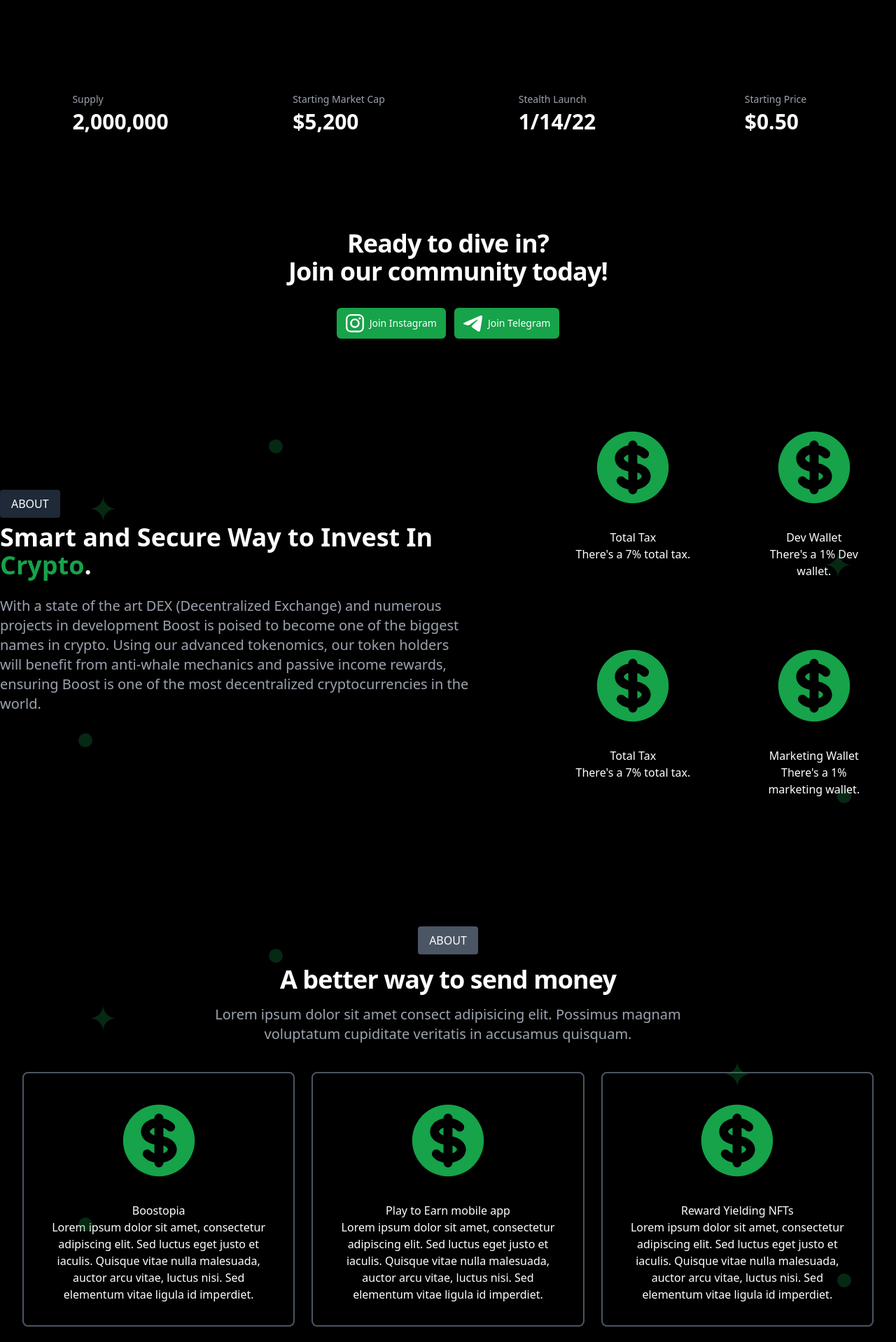
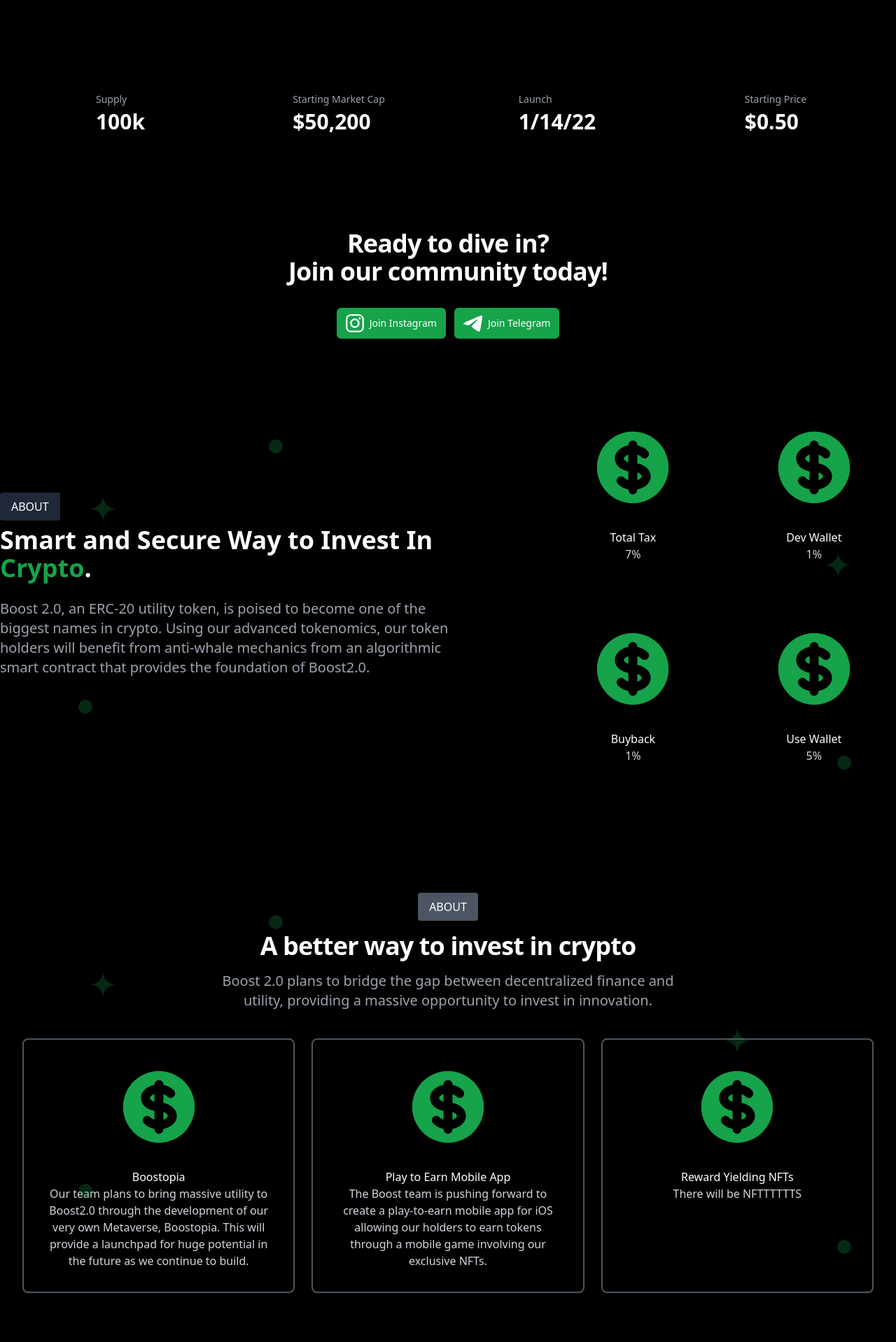
Before and after one commit to Elevate-Software/boost-site, a Next.js app: page / in a window 1280 px wide. Shown: the part 680-2598 px from the top of the page at 70% size. Built offline with nearby package versions, Linux system fonts and the light colour scheme.

Commit message:
added grammar

```diff
--- a/components/sections/about.tsx
+++ b/components/sections/about.tsx
@@ -31,7 +31,8 @@ export const AboutSection = () => (
                   className="btn-style-2 inline-flex items-center justify-center bg-gray-800 text-white text-sm lg:text-base font-medium rounded transition-all duration-500 px-4 py-2 mb-2">ABOUT</span>
                     <h2 className="text-3xl lg:text-4xl 2xl:text-6xl leading-tight font-bold text-white">Smart and Secure Way to Invest In <span className="text-green-600">Crypto</span>.</h2>
                     <p className="text-lg md:text-xl leading-tight font-medium text-gray-400 my-6 2xl:my-12">
-                        With a state of the art DEX (Decentralized Exchange) and numerous projects in development Boost is poised to become one of the biggest names in crypto. Using our advanced tokenomics, our token holders will benefit from anti-whale mechanics and passive income rewards, ensuring Boost is one of the most decentralized cryptocurrencies in the world.
+                        {/* With a state of the art DEX (Decentralized Exchange) and numerous projects in development Boost is poised to become one of the biggest names in crypto. Using our advanced tokenomics, our token holders will benefit from anti-whale mechanics and passive income rewards, ensuring Boost is one of the most decentralized cryptocurrencies in the world. */}
+                        Boost 2.0, an ERC-20 utility token, is poised to become one of the biggest names in crypto. Using our advanced tokenomics, our token holders will benefit from anti-whale mechanics from an algorithmic smart contract that provides the foundation of Boost2.0.
                     </p>
                 </div>
                 <div className="lg:col-span-2 aos-init aos-animate" data-aos="fade-up">
@@ -45,7 +46,7 @@ export const AboutSection = () => (
                                 <div className="flex-1 flex flex-col p-8">
                                     <CurrencyDollarIcon className="w-32 h-32 flex-shrink-0 mx-auto rounded-full text-green-600" />
                                     <h3 className="mt-6 text-white font-medium">Total Tax</h3>
-                                    <p className="text-white">There's a 7% total tax.</p>
+                                    <p className="text-gray-300">7%</p>
                                 </div>
                             </li>
                         <li
@@ -54,7 +55,7 @@ export const AboutSection = () => (
                             <div className="flex-1 flex flex-col p-8">
                                 <CurrencyDollarIcon className="w-32 h-32 flex-shrink-0 mx-auto rounded-full text-green-600" />
                                 <h3 className="mt-6 text-white font-medium">Dev Wallet</h3>
-                                <p className="text-white">There's a 1% Dev wallet.</p>
+                                <p className="text-gray-300">1%</p>
                             </div>
                         </li>
                         <li
@@ -62,8 +63,8 @@ export const AboutSection = () => (
                         >
                             <div className="flex-1 flex flex-col p-8">
                                 <CurrencyDollarIcon className="w-32 h-32 flex-shrink-0 mx-auto rounded-full text-green-600" />
-                                <h3 className="mt-6 text-white font-medium">Total Tax</h3>
-                                <p className="text-white">There's a 7% total tax.</p>
+                                <h3 className="mt-6 text-white font-medium">Buyback</h3>
+                                <p className="text-gray-300">1%</p>
                             </div>
                         </li>
                         <li
@@ -71,8 +72,8 @@ export const AboutSection = () => (
                         >
                             <div className="flex-1 flex flex-col p-8">
                                 <CurrencyDollarIcon className="w-32 h-32 flex-shrink-0 mx-auto rounded-full text-green-600" />
-                                <h3 className="mt-6 text-white font-medium">Marketing Wallet</h3>
-                                <p className="text-white">There's a 1% marketing wallet.</p>
+                                <h3 className="mt-6 text-white font-medium">Use Wallet</h3>
+                                <p className="text-gray-300">5%</p>
                             </div>
                         </li>
                     </ul>
--- a/components/sections/goals.tsx
+++ b/components/sections/goals.tsx
@@ -58,11 +58,10 @@ export const GoalsSection = () => (
                     <h2
                         className="btn-style-2 inline-flex items-center justify-center bg-gray-600 text-white text-sm lg:text-base font-medium rounded transition-all duration-500 px-4 py-2 mb-2">ABOUT</h2>
                     <p className="mt-2 text-3xl leading-8 font-extrabold tracking-tight text-white sm:text-4xl">
-                        A better way to send money
+                        A better way to invest in crypto
                     </p>
                     <p className="mt-4 max-w-2xl text-xl text-gray-400 lg:mx-auto">
-                        Lorem ipsum dolor sit amet consect adipisicing elit. Possimus magnam voluptatum cupiditate veritatis in
-                        accusamus quisquam.
+                        Boost 2.0 plans to bridge the gap between decentralized finance and utility, providing a massive opportunity to invest in innovation.
                     </p>
                 </div>
 
@@ -75,7 +74,7 @@ export const GoalsSection = () => (
                             <div className="flex-1 flex flex-col p-8">
                                 <CurrencyDollarIcon className="w-32 h-32 flex-shrink-0 mx-auto rounded-full text-green-600" />
                                 <h3 className="mt-6 text-white font-medium">Boostopia</h3>
-                                <p className="text-white">Lorem ipsum dolor sit amet, consectetur adipiscing elit. Sed luctus eget justo et iaculis. Quisque vitae nulla malesuada, auctor arcu vitae, luctus nisi. Sed elementum vitae ligula id imperdiet.</p>
+                                <p className="text-gray-300">Our team plans to bring massive utility to Boost2.0 through the development of our very own Metaverse, Boostopia. This will provide a launchpad for huge potential in the future as we continue to build.</p>
                             </div>
                         </li>
                         <li
@@ -83,8 +82,8 @@ export const GoalsSection = () => (
                         >
                             <div className="flex-1 flex flex-col p-8">
                                 <CurrencyDollarIcon className="w-32 h-32 flex-shrink-0 mx-auto rounded-full text-green-600" />
-                                <h3 className="mt-6 text-white font-medium">Play to Earn mobile app</h3>
-                                <p className="text-white">Lorem ipsum dolor sit amet, consectetur adipiscing elit. Sed luctus eget justo et iaculis. Quisque vitae nulla malesuada, auctor arcu vitae, luctus nisi. Sed elementum vitae ligula id imperdiet.</p>
+                                <h3 className="mt-6 text-white font-medium">Play to Earn Mobile App</h3>
+                                <p className="text-gray-300">The Boost team is pushing forward to create a play-to-earn mobile app for iOS allowing our holders to earn tokens through a mobile game involving our exclusive NFTs.</p>
                             </div>
                         </li>
                         <li
@@ -93,7 +92,7 @@ export const GoalsSection = () => (
                             <div className="flex-1 flex flex-col p-8">
                                 <CurrencyDollarIcon className="w-32 h-32 flex-shrink-0 mx-auto rounded-full text-green-600" />
                                 <h3 className="mt-6 text-white font-medium">Reward Yielding NFTs</h3>
-                                <p className="text-white">Lorem ipsum dolor sit amet, consectetur adipiscing elit. Sed luctus eget justo et iaculis. Quisque vitae nulla malesuada, auctor arcu vitae, luctus nisi. Sed elementum vitae ligula id imperdiet.</p>
+                                <p className="text-gray-300">There will be NFTTTTTTS</p>
                             </div>
                         </li>
                     </ul>
--- a/components/sections/hero.tsx
+++ b/components/sections/hero.tsx
@@ -29,7 +29,7 @@ export const HeroSection = () => (
               <span
                   className="btn-style-2 inline-flex items-center justify-center bg-gray-800 text-white text-sm lg:text-base font-medium rounded transition-all duration-500 px-4 py-2 mb-2">WELCOME</span>
                     <h2 className="text-3xl lg:text-4xl 2xl:text-6xl leading-tight font-bold text-white">Boost 2.0: The <span className="text-green-600">Future</span> Of DeFi.</h2>
-                    <p className="text-lg md:text-xl leading-tight font-medium text-gray-400 my-6 2xl:my-12">Welcome to Boost 2.0, a platform consisting of the latest in Decentralized Financial tools designed by some of the top developers in the world and fueled by Boost Coin, the native cryptocurrency of the Boost ecosystem.</p>
+                    <p className="text-lg md:text-xl leading-tight font-medium text-gray-400 my-6 2xl:my-12">Welcome to Boost 2.0, a platform consisting of the latest in Decentralized Financial tools designed by some of the top developers in the world and fueled by Boost Coin 2.0, the native cryptocurrency of Boostopia Metaverse Ecosystem.</p>
                     <div className="flex flex-wrap items-center">
                         <a href="https://t.me/Boost2p0"
                            className="btn-style-1 inline-flex w-full sm:w-auto items-center justify-center border border-2 border-green-600 text-green-600 2xl:text-xl font-bold rounded-full transition-all duration-500 hover:text-white px-8 py-2 lg:py-3.5 sm:mr-4 mt-2">
--- a/components/tokenstats/tokenstats.tsx
+++ b/components/tokenstats/tokenstats.tsx
@@ -8,18 +8,18 @@ export const TokenStats = () => (
                     <div className="col-span-1 flex justify-center md:col-span-2 lg:col-span-1">
                         <div className="px-4 py-5 overflow-hidden sm:p-6">
                             <div className="text-sm font-medium text-gray-400 truncate">Supply</div>
-                            <div className="mt-1 text-3xl font-semibold text-white">2,000,000</div>
+                            <div className="mt-1 text-3xl font-semibold text-white">100k</div>
                         </div>
                     </div>
                     <div className="col-span-1 flex justify-center md:col-span-2 lg:col-span-1">
                         <div className="px-4 py-5 overflow-hidden sm:p-6">
                             <div className="text-sm font-medium text-gray-400 truncate">Starting Market Cap</div>
-                            <div className="mt-1 text-3xl font-semibold text-white">$5,200</div>
+                            <div className="mt-1 text-3xl font-semibold text-white">$50,200</div>
                         </div>
                     </div>
                     <div className="col-span-1 flex justify-center md:col-span-2 lg:col-span-1">
                         <div className="px-4 py-5 overflow-hidden sm:p-6">
-                            <div className="text-sm font-medium text-gray-400 truncate">Stealth Launch</div>
+                            <div className="text-sm font-medium text-gray-400 truncate">Launch</div>
                             <div className="mt-1 text-3xl font-semibold text-white">1/14/22</div>
                         </div>
                     </div>
```
Also changed, not shown: 2 other files (tests, documents, lock files or other folders).
